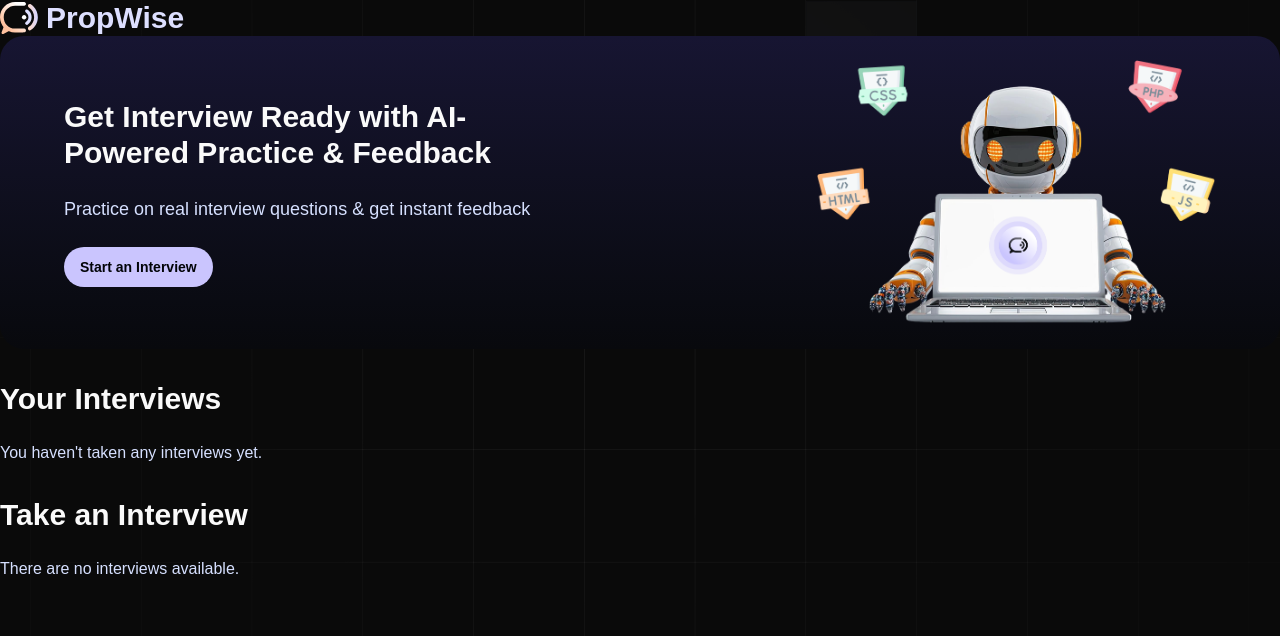
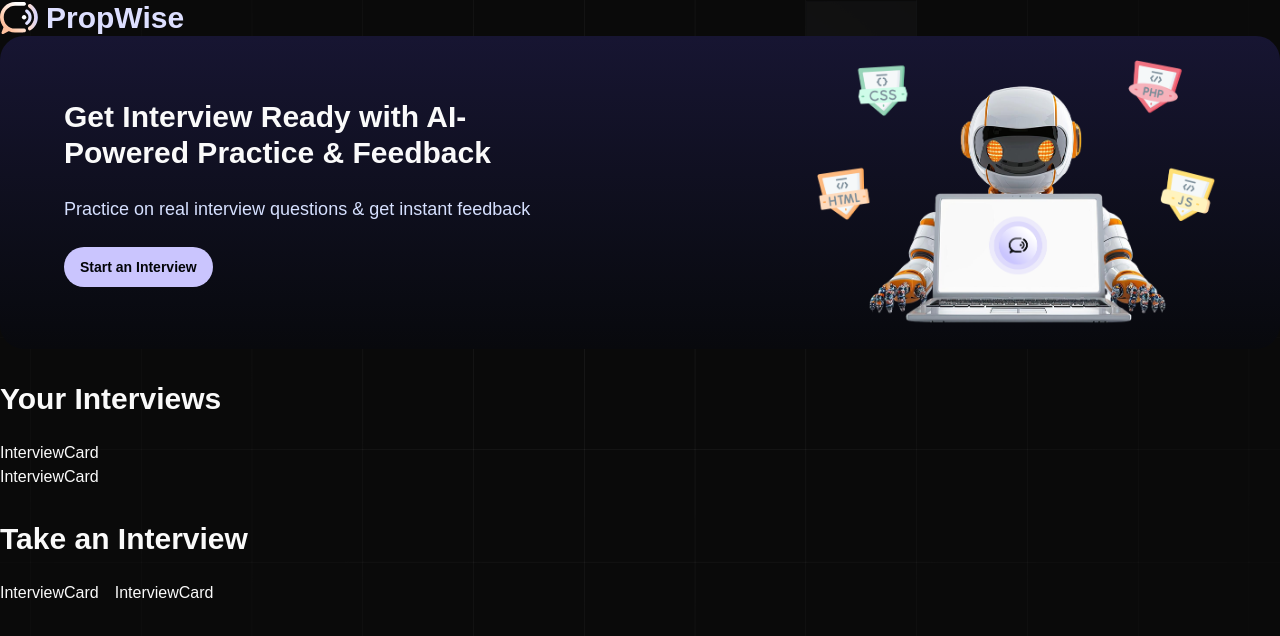
Before and after one commit to lorraineC26/ai-mock-interview-platform, a Next.js app: page / in a window 1280 px wide. Shown: the top 636 px of the page. Built offline with nearby package versions, Linux system fonts and the light colour scheme; a web font is replaced by a local one.

Commit message:
added interviewCard to the homepage

```diff
--- a/app/(root)/page.tsx
+++ b/app/(root)/page.tsx
@@ -1,39 +1,55 @@
 import { Button } from '@/components/ui/button';
 import Link from 'next/link';
 import Image from 'next/image';
+import { dummyInterviews } from '@/constants';
+import InterviewCard from '../components/InterviewCard';
 
 const page = () => {
   return (
     <>
-      <section className='card-cta'>
-        <div className='flex flex-col gap-6 max-w-lg'>
+      <section className="card-cta">
+        <div className="flex flex-col gap-6 max-w-lg">
           <h2>Get Interview Ready with AI-Powered Practice & Feedback</h2>
-          <p className='text-lg'>Practice on real interview questions & get instant feedback</p>
-          <Button asChild className='btn-primary max-sm:w-full'>
+          <p className="text-lg">
+            Practice on real interview questions & get instant feedback
+          </p>
+          <Button asChild className="btn-primary max-sm:w-full">
             <Link href="/interview">Start an Interview</Link>
           </Button>
         </div>
 
-        <Image src='/robot.png' alt='Robot' width={400} height={400} className='max-sm:hidden' />
+        <Image
+          src="/robot.png"
+          alt="Robot"
+          width={400}
+          height={400}
+          className="max-sm:hidden"
+        />
       </section>
 
-      <section className='flex flex-col gap-6 mt-8'>
+      <section className="flex flex-col gap-6 mt-8">
         <h2>Your Interviews</h2>
 
-        <div className='interview-section'>
-          <p>You haven&apos;t taken any interviews yet.</p>
+        <div className="interview-section">
+          {dummyInterviews.map((interview) => (
+            <InterviewCard {...interview} />
+          ))}
         </div>
       </section>
 
-      <section className='flex flex-col gap-6 mt-8'>
+      <section className="flex flex-col gap-6 mt-8">
         <h2>Take an Interview</h2>
 
-        <div className='interviews-section'>
-          <p>There are no interviews available.</p>
+        <div className="interviews-section">
+          {dummyInterviews.map((interview) => (
+            <InterviewCard {...interview} />
+          ))}
+
+          {/* <p>You haven't taken any interviews yet.</p> */}
         </div>
       </section>
     </>
-  )
+  );
 }
 
 export default page
--- /dev/null
+++ b/app/components/InterviewCard.tsx
@@ -0,0 +1,9 @@
+import React from 'react'
+
+const InterviewCard = () => {
+  return (
+    <div>InterviewCard</div>
+  )
+}
+
+export default InterviewCard
```
